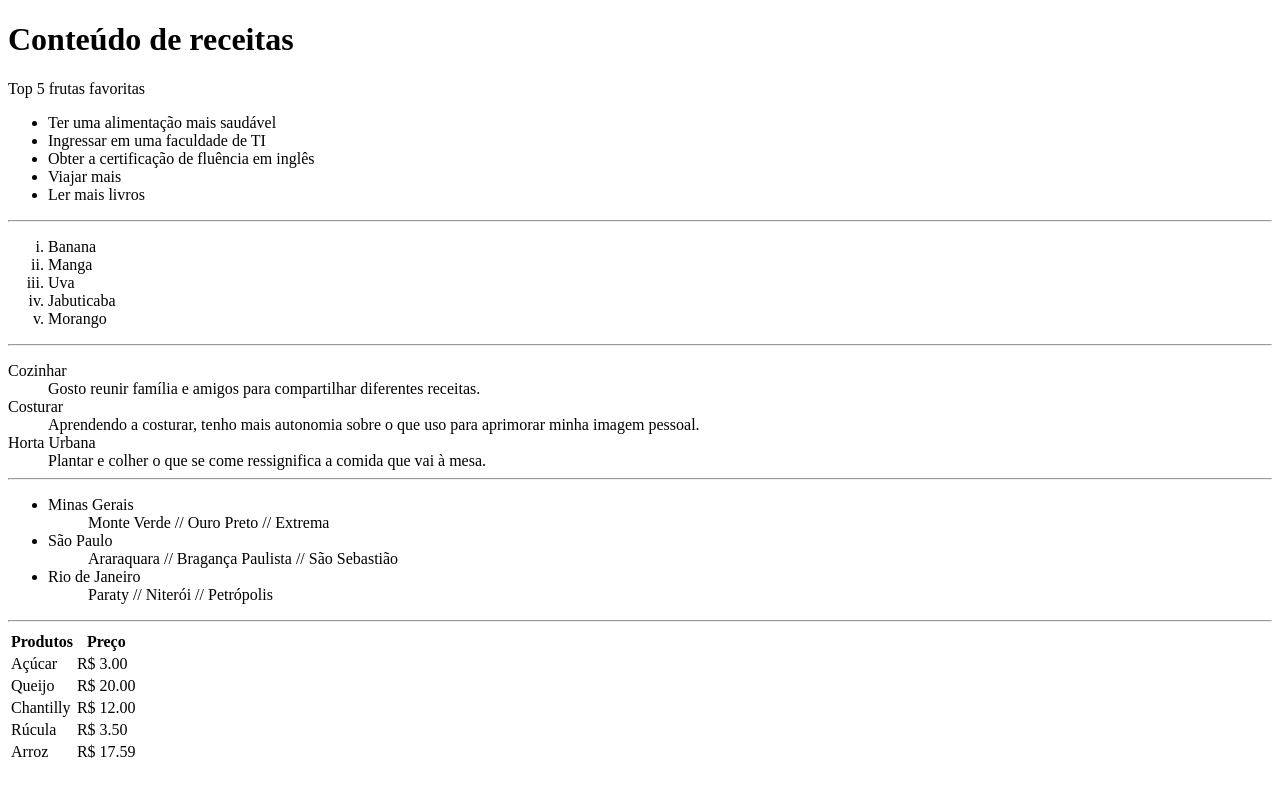
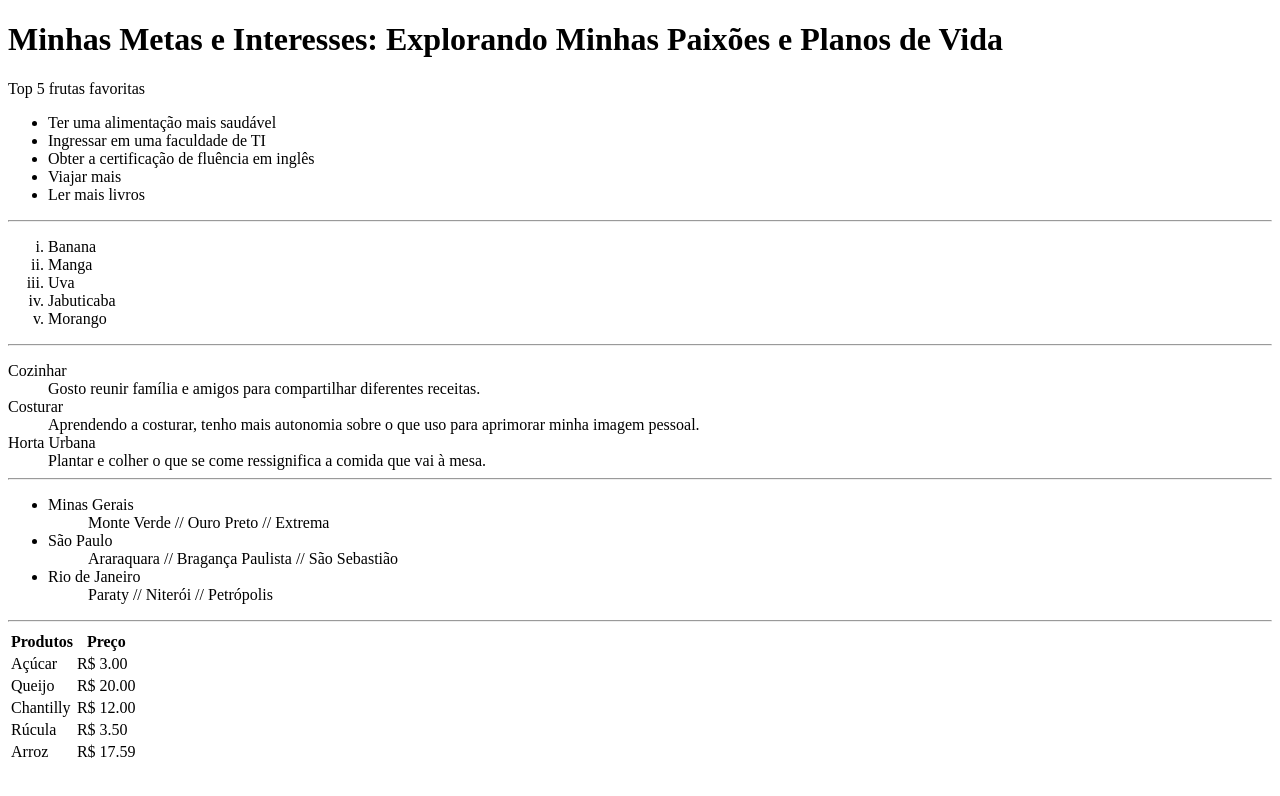
Before and after one commit to Thayna-Zacharias/codeficomodulo5semana1, a plain HTML site: page aula2/index.html in a window 1280 px wide. Drawn offline with Linux system fonts and the light colour scheme.

Commit message:
Modificado o título da página

```diff
--- a/aula2/index.html
+++ b/aula2/index.html
@@ -8,14 +8,14 @@
 </head>
 
 <body>
-    <h1>Conteúdo de receitas </h1>
+    <h1>Minhas Metas e Interesses: Explorando Minhas Paixões e Planos de Vida</h1>
     Top 5 frutas favoritas
     <ul>
         <li>Ter uma alimentação mais saudável </li>
         <li>Ingressar em uma faculdade de TI </li>
         <li> Obter a certificação de fluência em inglês </li>
         <li>Viajar mais</li>
-        <li>Ler mais livros </li>
+        <li>Ler mais livros</li>
 
     </ul>
     <hr />
```
